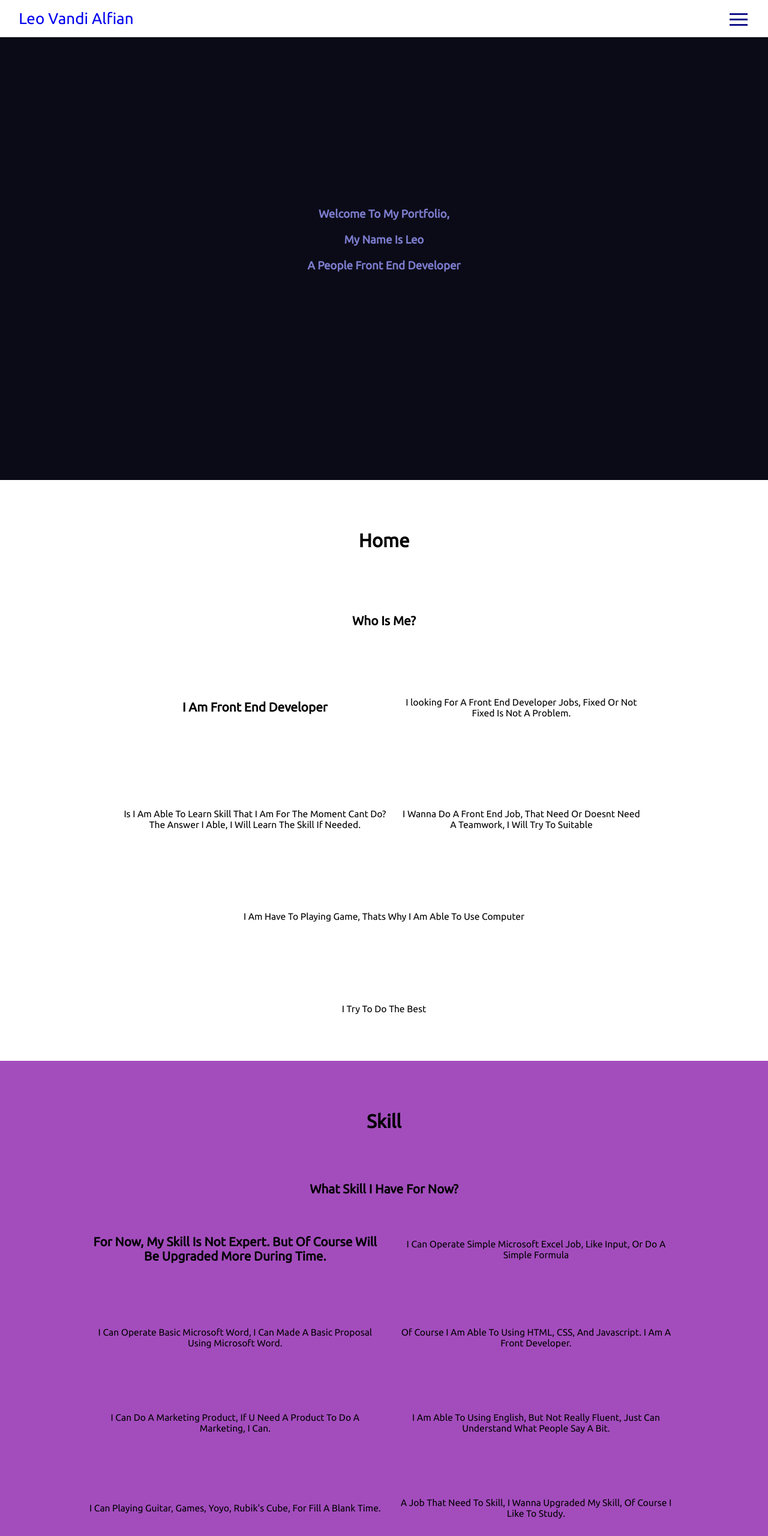
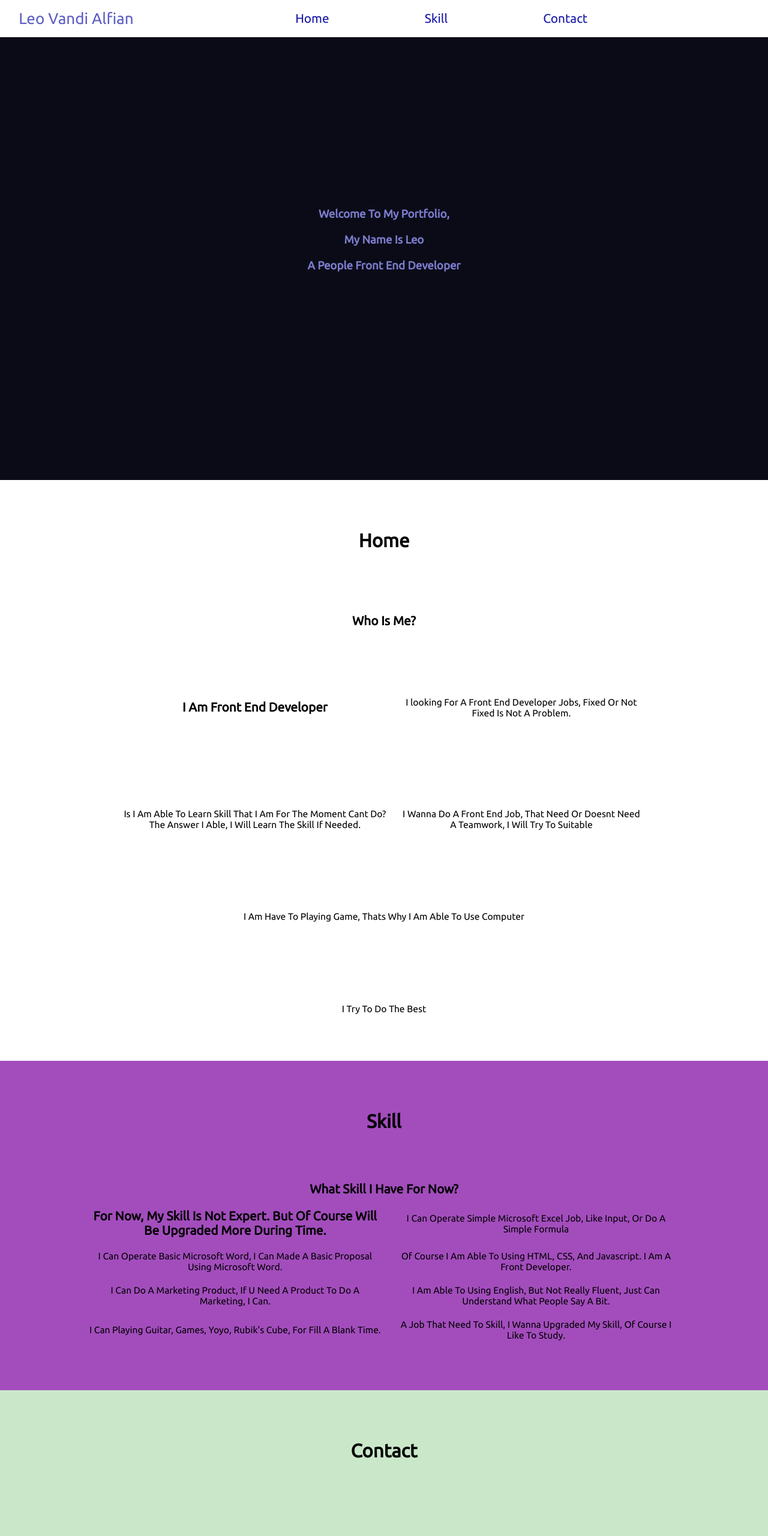
Before and after one commit to LeoVandiAlfian/leovandialfian.github.io, a plain HTML site: page home.html in a window 1280 px wide. Shown: the top 2560 px of the page at 60% size. Drawn offline with Linux system fonts and the light colour scheme.

Commit message:
perubahan responsive

```diff
--- a/home.html
+++ b/home.html
@@ -68,7 +68,7 @@
         <div class="content">
             <h2>I Am Using Gmail To Contact</h2>
             <div class="conten"><h1>Gmail : leovandialfian99@gmail.com</h1>
-            <h2>For A Job, Fixed Or Not Fixed, U Can Send The Front End Job Description What U Need To My Gmail, Thank You. </h2>
+            <h2>For A Job, Fixed Or Not Fixed,<br> Please To Send The Front End Job Description What U <br> Need To My Gmail, Thank You. </h2>
             </div>
         </div>
     </section>
--- a/style.css
+++ b/style.css
@@ -36,14 +36,14 @@ html{
     width:100%;
     position: fixed;
 }
-.hero nav .logo{
+.hero nav .logo a{
     font-size: 2.5rem;
-    color:rgb(211, 211, 231);
+    color:rgb(94, 94, 197);
 }
 .hero nav .logo a:hover{
     text-decoration: underline;
     text-underline-offset: 0.8rem;
-    color:rgb(216, 210, 250);
+    color:rgb(38, 184, 128);
 }
 .hero nav .navigasi{
     width:40%;
@@ -56,7 +56,24 @@ html{
 .hero nav .navigasi a{
     color:rgb(23, 23, 167);
     font-size: 2rem;
+    position: relative;
 }
+.hero nav .navigasi a::after{
+    content: '';
+    position:absolute;
+    left:0;
+    bottom:0;
+    height:5px;
+    width:0;
+    background-color: rgb(4, 4, 77);
+    margin-bottom:-8px;
+    transition: 0.5s;
+}
+.hero nav .navigasi a:hover::after{
+    width:100%;
+}
+
+
 .hero .span{
     width:33px;
     height:33px;
@@ -169,6 +186,7 @@ html{
     display:flex;
     flex-direction: column;
     width:100%;
+    height:auto;
     align-items: center;
     background: rgb(163, 77, 189);
 }
@@ -181,6 +199,7 @@ html{
     display:flex;
     align-items: center;
     flex-direction: column;
+    margin-bottom: 6rem;
 }
 .skill .content h2{
     font-size: 2rem;
@@ -190,7 +209,7 @@ html{
     grid-column: 1fr 1fr;
     grid-row: 1fr 1fr 1fr 1fr;
     width:80%;
-    height:600px;
+    height:100%;
     gap:2rem;
     align-items: center;
     padding:2rem;
@@ -238,10 +257,11 @@ html{
 .contact{
     display:flex;
     width: 100%;
-    height:100vh;
+    height: 100vh;
     flex-direction: column;
     align-items: center;
     background:rgb(202, 231, 202);
+    text-align: center;
 }
 .contact .header{
     font-size: 2rem;
@@ -251,7 +271,7 @@ html{
     display:flex;
     flex-direction: column;
     align-items: center;
-    margin-top: 8rem;
+    margin-top: 3rem;
 }
 .contact .content h1{
     font-size: 2rem;
@@ -265,6 +285,7 @@ html{
     flex-direction: column;
     align-items: center;
     text-align: center;
+    height:100%;
 }
 
 /* contact selesai */
@@ -285,7 +306,18 @@ html{
 
 
 /* media query mulai */
-@media (min-width:300px){
+@media (min-width:769px){
+    .hero .span{
+        display:none;
+    }
+    #hero .navigasi{
+        display:flex;
+    }
+}
+@media (max-width:400px){
+
+}
+@media (max-width:768px){
     .hero nav .navigasi{
         display:flex;
         flex-direction: column;
@@ -298,7 +330,8 @@ html{
         width:100%;
         height:100vh;
         margin-top: 6rem;
-        background: blue;
+        padding-bottom:8rem;
+        background: rgb(88, 3, 245);
         opacity: 0.9;
         transition: 1s;
     }
```
